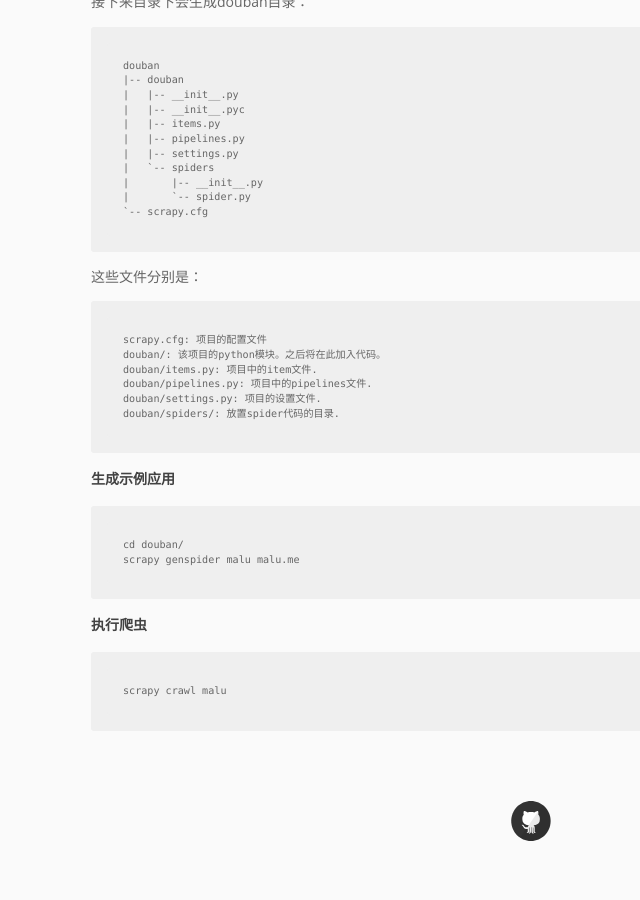
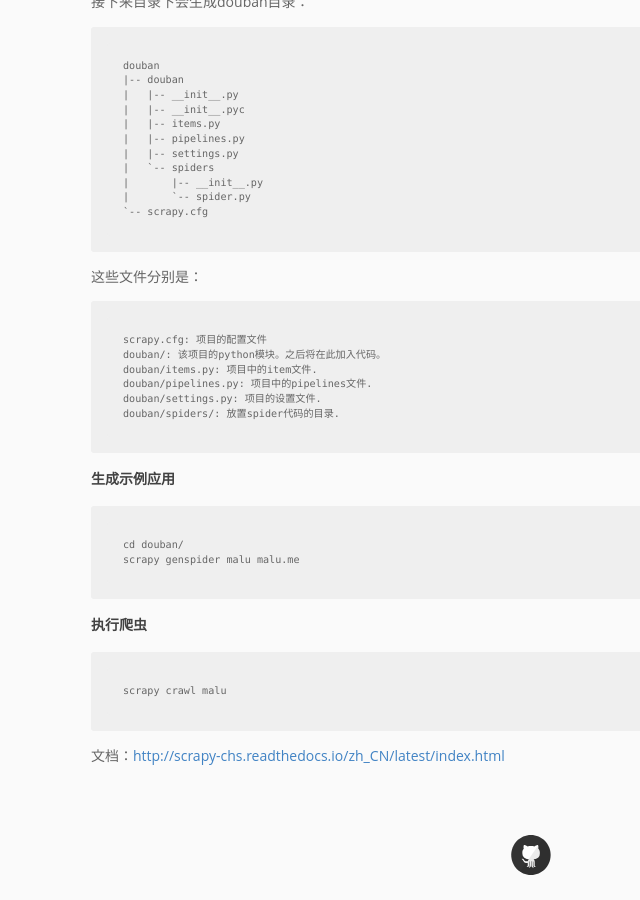
Before and after one commit to pingmalu/pingmalu.github.io, a Jekyll site: the page built from _posts/2016-04-29-scrapy爬虫框架.md, in a window 1280 px wide and 900 px high, scrolled down 749 px. Shown: the whole window, without its empty margins (109-749 px from the left). Built offline with Jekyll 4.4.1, drawn with Linux system fonts in a browser that asks for light colours; before the commit the page ends 1614 px from its top, so only the background shows below that.

Commit message:
scrapy document

```diff
--- a/_posts/2016-04-29-scrapy爬虫框架.md
+++ b/_posts/2016-04-29-scrapy爬虫框架.md
@@ -50,3 +50,6 @@
 ### 执行爬虫
 
 	scrapy crawl malu
+
+
+文档：[http://scrapy-chs.readthedocs.io/zh_CN/latest/index.html](http://scrapy-chs.readthedocs.io/zh_CN/latest/index.html)
```
